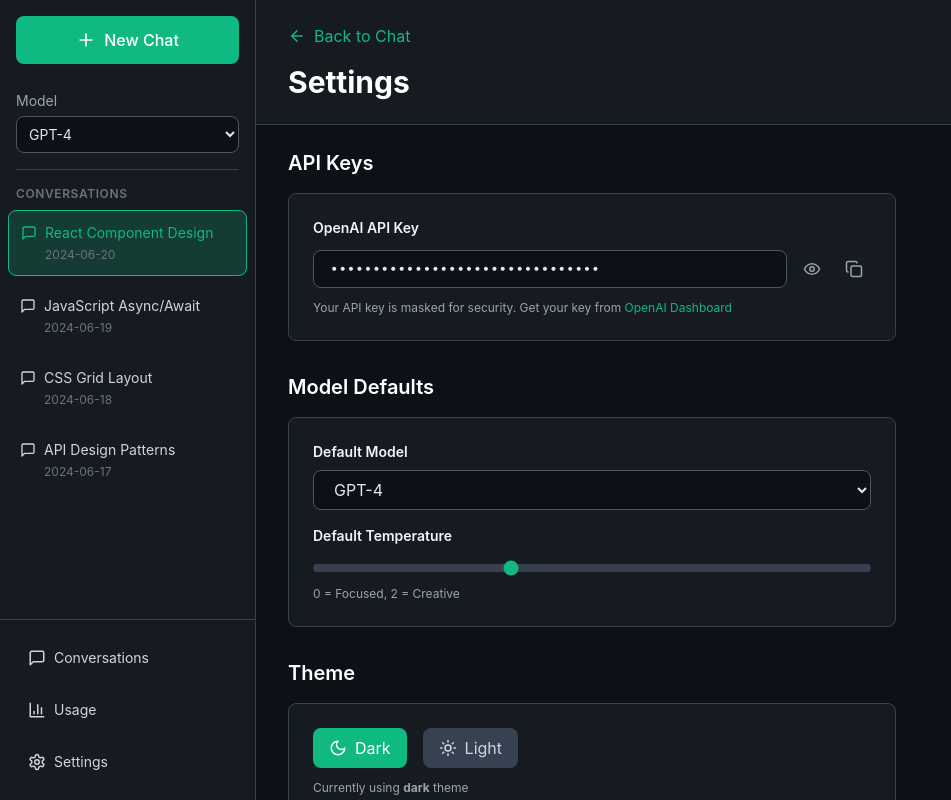
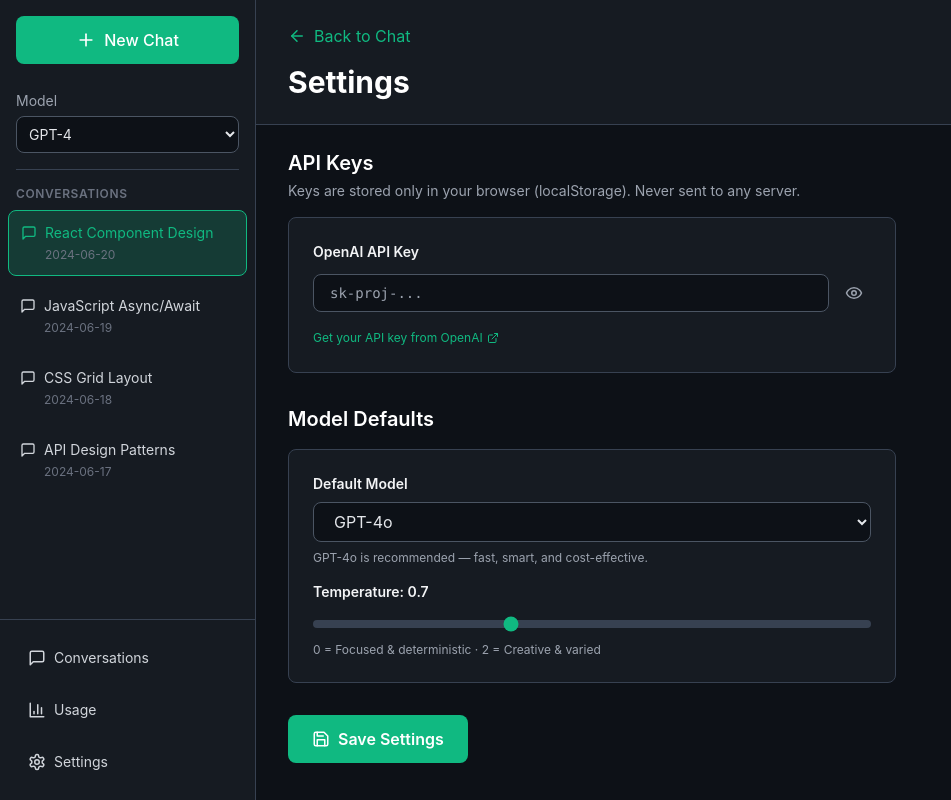
Before and after one commit to Rintu-chowdory/chatforge, a React (Vite) app: page /chatforge/settings in a window 1280 px wide. Shown: the whole page, without its empty margins (0-951 px from the left). Built offline with nearby package versions, Linux system fonts and the light colour scheme.

Commit message:
Add real OpenAI API integration to Settings

```diff
--- a/src/pages/Settings.jsx
+++ b/src/pages/Settings.jsx
@@ -1,49 +1,58 @@
-import React, { useState } from 'react'
+import React, { useState, useEffect } from 'react'
 import { Link } from 'react-router-dom'
-import { ArrowLeft, Eye, EyeOff, Copy, Moon, Sun } from 'lucide-react'
+import { ArrowLeft, Eye, EyeOff, Save, CheckCircle, ExternalLink } from 'lucide-react'
 
 function Settings() {
   const [showApiKey, setShowApiKey] = useState(false)
-  const [apiKey, setApiKey] = useState('sk-proj-abc123def456ghi789jkl***')
-  const [theme, setTheme] = useState('dark')
-  const [copied, setCopied] = useState(false)
+  const [apiKey, setApiKey] = useState('')
+  const [saved, setSaved] = useState(false)
+  const [model, setModel] = useState('GPT-4o')
+  const [temperature, setTemperature] = useState(0.7)
 
-  const handleCopyApiKey = () => {
-    navigator.clipboard.writeText(apiKey)
-    setCopied(true)
-    setTimeout(() => setCopied(false), 2000)
+  useEffect(() => {
+    const stored = localStorage.getItem('chatforge_openai_key')
+    if (stored) setApiKey(stored)
+    const storedModel = localStorage.getItem('chatforge_model')
+    if (storedModel) setModel(storedModel)
+    const storedTemp = localStorage.getItem('chatforge_temperature')
+    if (storedTemp) setTemperature(parseFloat(storedTemp))
+  }, [])
+
+  const handleSave = () => {
+    localStorage.setItem('chatforge_openai_key', apiKey)
+    localStorage.setItem('chatforge_model', model)
+    localStorage.setItem('chatforge_temperature', temperature)
+    setSaved(true)
+    setTimeout(() => setSaved(false), 3000)
   }
 
   return (
     <div className="flex-1 h-screen flex flex-col bg-chat-bg">
-      {/* Header */}
       <div className="border-b border-gray-700 bg-chat-dark px-4 lg:px-8 py-6">
-        <Link
-          to="/"
-          className="inline-flex items-center gap-2 text-emerald hover:text-emerald/80 transition mb-4"
-        >
+        <Link to="/" className="inline-flex items-center gap-2 text-emerald hover:text-emerald/80 transition mb-4">
           <ArrowLeft size={18} />
           Back to Chat
         </Link>
         <h1 className="text-3xl font-bold text-white">Settings</h1>
       </div>
 
-      {/* Content */}
       <div className="flex-1 overflow-y-auto px-4 lg:px-8 py-6 max-w-2xl">
-        {/* API Keys Section */}
+        {/* API Keys */}
         <div className="mb-8">
-          <h2 className="text-xl font-semibold text-white mb-4">API Keys</h2>
+          <h2 className="text-xl font-semibold text-white mb-1">API Keys</h2>
+          <p className="text-sm text-gray-400 mb-4">Keys are stored only in your browser (localStorage). Never sent to any server.</p>
           <div className="bg-chat-dark border border-gray-700 rounded-lg p-6">
             <label className="block text-sm font-semibold text-gray-100 mb-3">
               OpenAI API Key
             </label>
-            <div className="flex items-center gap-2">
+            <div className="flex items-center gap-2 mb-3">
               <div className="flex-1 relative">
                 <input
                   type={showApiKey ? 'text' : 'password'}
                   value={apiKey}
-                  readOnly
-                  className="w-full bg-chat-bg border border-gray-600 rounded-lg px-4 py-2 text-gray-200 font-mono text-sm"
+                  onChange={(e) => setApiKey(e.target.value)}
+                  placeholder="sk-proj-..."
+                  className="w-full bg-chat-bg border border-gray-600 rounded-lg px-4 py-2 text-gray-200 font-mono text-sm focus:outline-none focus:border-emerald transition"
                 />
               </div>
               <button
@@ -52,116 +61,76 @@
               >
                 {showApiKey ? <EyeOff size={18} /> : <Eye size={18} />}
               </button>
-              <button
-                onClick={handleCopyApiKey}
-                className="text-gray-400 hover:text-emerald transition p-2 rounded hover:bg-gray-700"
-                title="Copy API key"
-              >
-                <Copy size={18} />
-              </button>
             </div>
-            {copied && <p className="text-xs text-emerald mt-2">Copied to clipboard!</p>}
-            <p className="text-xs text-gray-400 mt-3">
-              Your API key is masked for security. Get your key from{' '}
-              <a href="#" className="text-emerald hover:underline">
-                OpenAI Dashboard
-              </a>
-            </p>
+            <a
+              href="https://platform.openai.com/api-keys"
+              target="_blank"
+              rel="noopener noreferrer"
+              className="inline-flex items-center gap-1 text-xs text-emerald hover:underline"
+            >
+              Get your API key from OpenAI <ExternalLink size={12} />
+            </a>
           </div>
         </div>
 
-        {/* Model Defaults Section */}
+        {/* Model Defaults */}
         <div className="mb-8">
           <h2 className="text-xl font-semibold text-white mb-4">Model Defaults</h2>
           <div className="bg-chat-dark border border-gray-700 rounded-lg p-6 space-y-4">
             <div>
-              <label className="block text-sm font-semibold text-gray-100 mb-2">
-                Default Model
-              </label>
-              <select className="w-full bg-chat-bg border border-gray-600 rounded-lg px-4 py-2 text-gray-200 cursor-pointer hover:border-emerald transition">
+              <label className="block text-sm font-semibold text-gray-100 mb-2">Default Model</label>
+              <select
+                value={model}
+                onChange={(e) => setModel(e.target.value)}
+                className="w-full bg-chat-bg border border-gray-600 rounded-lg px-4 py-2 text-gray-200 cursor-pointer hover:border-emerald transition focus:outline-none focus:border-emerald"
+              >
+                <option>GPT-4o</option>
                 <option>GPT-4</option>
-                <option>Claude 3</option>
-                <option>Gemini Pro</option>
+                <option>GPT-3.5</option>
               </select>
+              <p className="text-xs text-gray-400 mt-2">GPT-4o is recommended — fast, smart, and cost-effective.</p>
             </div>
             <div>
               <label className="block text-sm font-semibold text-gray-100 mb-2">
-                Default Temperature
+                Temperature: {temperature}
               </label>
               <input
                 type="range"
                 min="0"
                 max="2"
                 step="0.1"
-                defaultValue="0.7"
+                value={temperature}
+                onChange={(e) => setTemperature(parseFloat(e.target.value))}
                 className="w-full h-2 bg-gray-700 rounded-lg appearance-none cursor-pointer accent-emerald"
               />
-              <p className="text-xs text-gray-400 mt-2">0 = Focused, 2 = Creative</p>
+              <p className="text-xs text-gray-400 mt-2">0 = Focused & deterministic · 2 = Creative & varied</p>
             </div>
           </div>
         </div>
 
-        {/* Theme Section */}
-        <div className="mb-8">
-          <h2 className="text-xl font-semibold text-white mb-4">Theme</h2>
-          <div className="bg-chat-dark border border-gray-700 rounded-lg p-6">
-            <div className="flex items-center gap-4">
-              <button
-                onClick={() => setTheme('dark')}
-                className={`flex items-center gap-2 px-4 py-2 rounded-lg transition ${
-                  theme === 'dark'
-                    ? 'bg-emerald text-white'
-                    : 'bg-gray-700 text-gray-300 hover:bg-gray-600'
-                }`}
-              >
-                <Moon size={18} />
-                Dark
-              </button>
-              <button
-                onClick={() => setTheme('light')}
-                className={`flex items-center gap-2 px-4 py-2 rounded-lg transition ${
-                  theme === 'light'
-                    ? 'bg-emerald text-white'
-                    : 'bg-gray-700 text-gray-300 hover:bg-gray-600'
-                }`}
-              >
-                <Sun size={18} />
-                Light
-              </button>
-            </div>
-            <p className="text-xs text-gray-400 mt-3">
-              Currently using <strong>{theme}</strong> theme
-            </p>
-          </div>
-        </div>
-
-        {/* Usage Stats Section */}
-        <div className="mb-8">
-          <h2 className="text-xl font-semibold text-white mb-4">Usage Statistics</h2>
-          <div className="grid grid-cols-2 gap-4">
-            <div className="bg-chat-dark border border-gray-700 rounded-lg p-4">
-              <p className="text-xs text-gray-400 mb-1">This Month</p>
-              <p className="text-2xl font-bold text-emerald">23.5K</p>
-              <p className="text-xs text-gray-500 mt-1">Tokens Used</p>
-            </div>
-            <div className="bg-chat-dark border border-gray-700 rounded-lg p-4">
-              <p className="text-xs text-gray-400 mb-1">Estimated Cost</p>
-              <p className="text-2xl font-bold text-emerald">$0.47</p>
-              <p className="text-xs text-gray-500 mt-1">USD</p>
-            </div>
-          </div>
-        </div>
+        {/* Save Button */}
+        <button
+          onClick={handleSave}
+          className="flex items-center gap-2 bg-emerald hover:bg-emerald/90 text-white font-semibold px-6 py-3 rounded-lg transition mb-8"
+        >
+          {saved ? <CheckCircle size={18} /> : <Save size={18} />}
+          {saved ? 'Saved!' : 'Save Settings'}
+        </button>
 
         {/* Danger Zone */}
         <div className="mb-8">
           <h2 className="text-xl font-semibold text-red-400 mb-4">Danger Zone</h2>
           <div className="bg-red-950/20 border border-red-900 rounded-lg p-6">
-            <button className="text-red-400 hover:text-red-300 transition font-semibold">
-              Clear All Conversations
+            <button
+              onClick={() => {
+                localStorage.removeItem('chatforge_openai_key')
+                setApiKey('')
+              }}
+              className="text-red-400 hover:text-red-300 transition font-semibold"
+            >
+              Remove API Key
             </button>
-            <p className="text-xs text-gray-400 mt-2">
-              This action cannot be undone. All conversation history will be permanently deleted.
-            </p>
+            <p className="text-xs text-gray-400 mt-2">Removes your stored API key from this browser.</p>
           </div>
         </div>
       </div>
```
